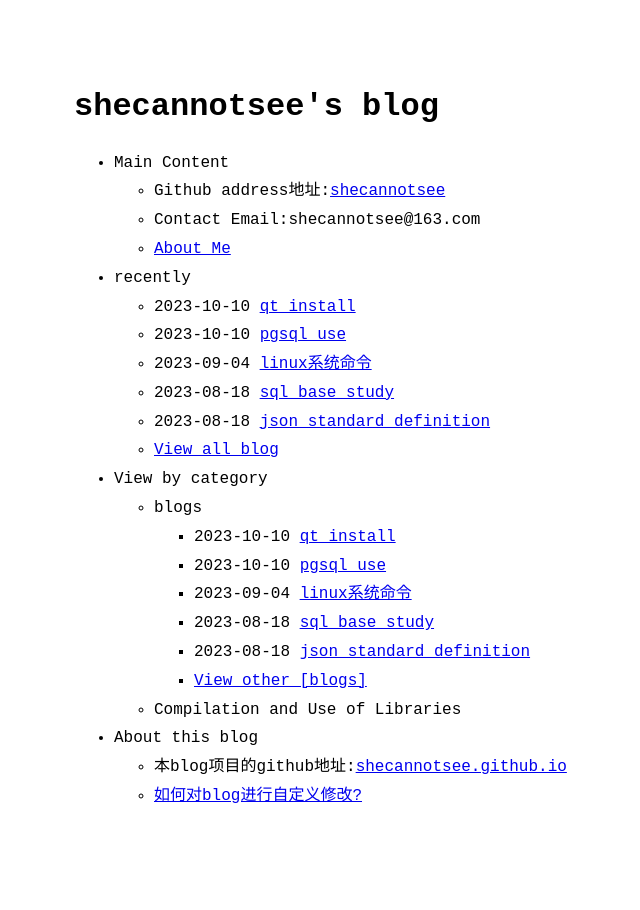
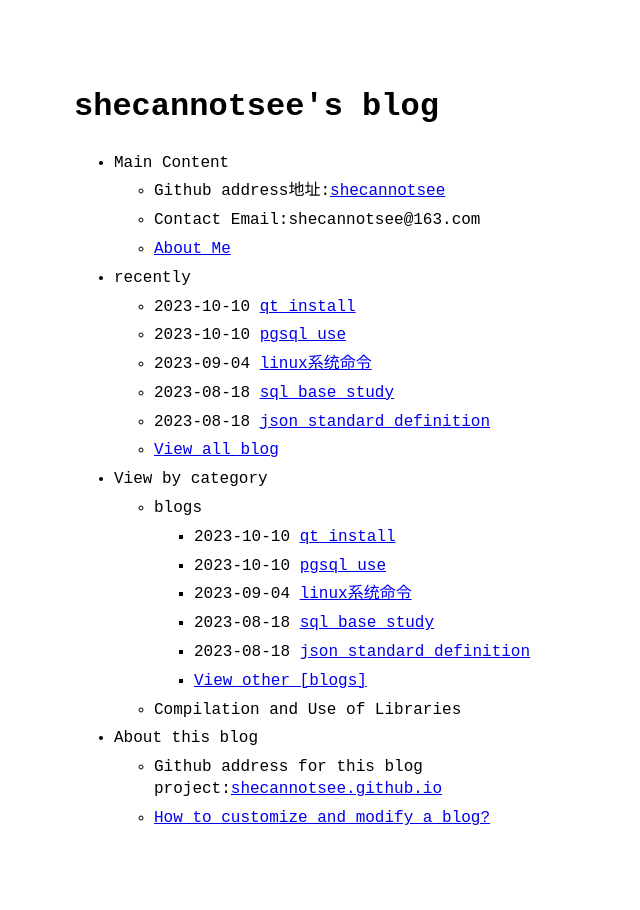
Before and after one commit to shecannotsee/shecannotsee.github.io, a Jekyll site: the page built from index.md, in a window 1280 px wide. Shown: the whole page, without its empty margins (246-886 px from the left). Built offline with Jekyll 4.4.1, drawn with Linux system fonts in a browser that asks for light colours.

Commit message:
[feat] Convert comments to English

```diff
--- a/_data/menu.yml
+++ b/_data/menu.yml
@@ -36,6 +36,6 @@ entries:
 
   - title: About this blog
     entries:
-      - title: 本blog项目的github地址:<a href='https://github.com/shecannotsee/shecannotsee.github.io'>shecannotsee.github.io</a>
-      - title: 如何对blog进行自定义修改?
+      - title: Github address for this blog project:<a href='https://github.com/shecannotsee/shecannotsee.github.io'>shecannotsee.github.io</a>
+      - title: How to customize and modify a blog?
         url: how_to_modify_this_project # link to ./how_to_modify_this_project.md file
```
